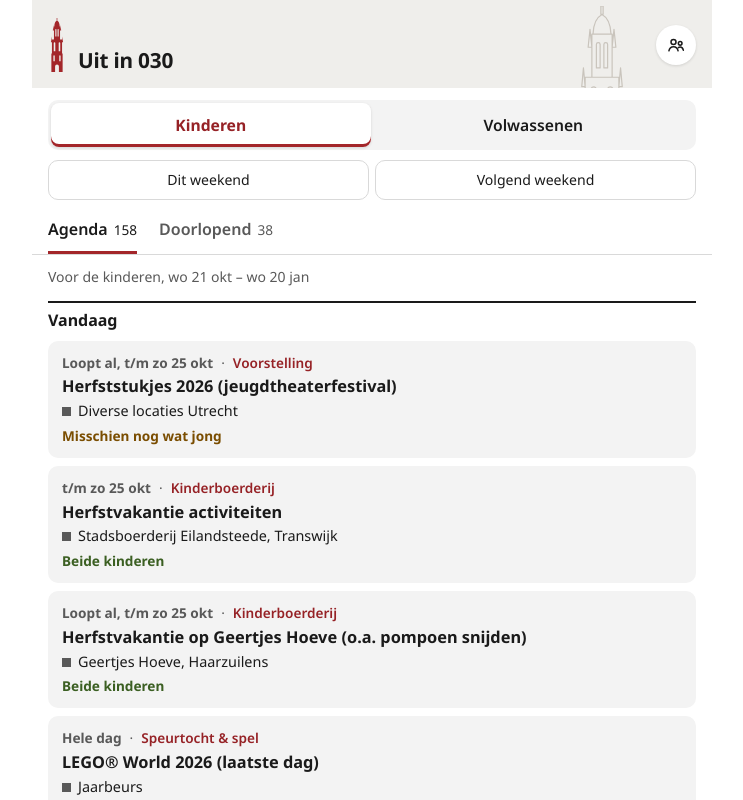
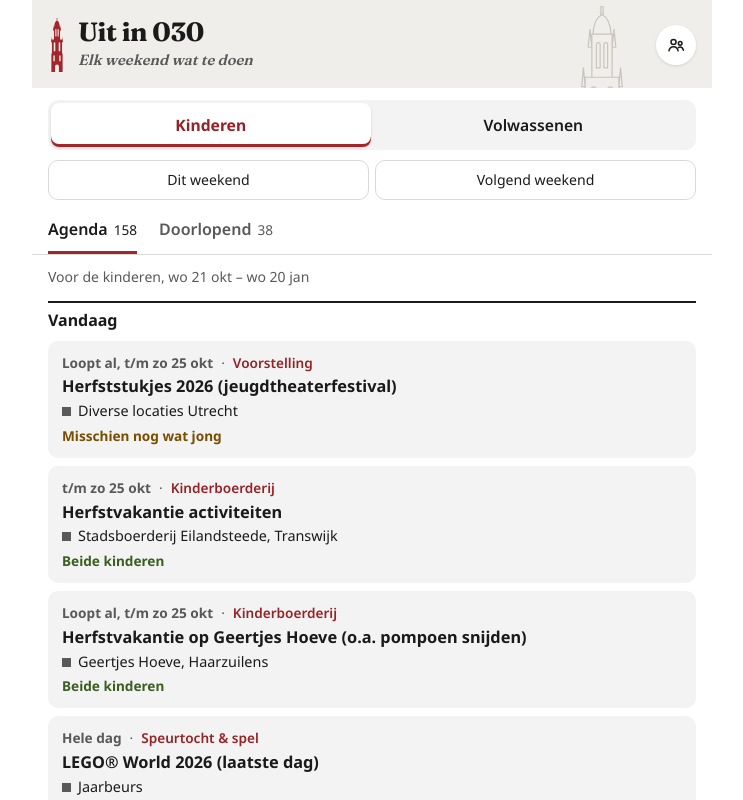
Before and after one commit to tomasr91/wattedoeninutrecht, a React (Vite) app: page / in a window 1280 px wide. Shown: the top 800 px of the page, without its empty margins (268-1011 px from the left). Built offline with nearby package versions, Linux system fonts and the light colour scheme.

Commit message:
Banner: titel in Fraunces en ondertitel 'Elk weekend wat te doen'
Co-Authored-By: Claude Opus 5.5 <noreply@anthropic.com>
Claude-Session: https://claude.ai/code/session_017ztSDsxaBpC9ShY7qpLFy6

```diff
--- a/index.html
+++ b/index.html
@@ -16,7 +16,7 @@
     <link rel="preconnect" href="https://fonts.gstatic.com" crossorigin />
     <link
       rel="stylesheet"
-      href="https://fonts.googleapis.com/css2?family=Noto+Sans:wght@400;600;700&display=swap"
+      href="https://fonts.googleapis.com/css2?family=Fraunces:opsz,wght@9..144,600;9..144,700&family=Noto+Sans:wght@400;600;700&display=swap"
     />
   </head>
   <body>
--- a/scripts/build-artifact.mjs
+++ b/scripts/build-artifact.mjs
@@ -18,7 +18,7 @@ const html = `<title>Uit in 030</title>
 <meta name="description" content="Persoonlijke gezinsagenda voor Leidsche Rijn, Utrecht en omgeving.">
 <link rel="preconnect" href="https://fonts.googleapis.com">
 <link rel="preconnect" href="https://fonts.gstatic.com" crossorigin>
-<link rel="stylesheet" href="https://fonts.googleapis.com/css2?family=Noto+Sans:wght@400;600;700&display=swap">
+<link rel="stylesheet" href="https://fonts.googleapis.com/css2?family=Fraunces:opsz,wght@9..144,600;9..144,700&family=Noto+Sans:wght@400;600;700&display=swap">
 <style>${css}</style>
 <div id="root"></div>
 <script type="application/json" id="ufa-dataset">${data}</script>
--- a/src/app/App.tsx
+++ b/src/app/App.tsx
@@ -133,6 +133,7 @@ export function App() {
             <DomTower height={54} />
             <div>
               <h1>Uit in 030</h1>
+              <p className="brand-sub">Elk weekend wat te doen</p>
             </div>
           </div>
           <button className="icon-btn on-brand" onClick={() => setSettingsOpen(true)} aria-label="Gezin en bronnen">
--- a/src/app/styles.css
+++ b/src/app/styles.css
@@ -192,14 +192,19 @@ h3 {
   display: block;
 }
 .brand h1 {
+  font-family: 'Fraunces', Georgia, 'Times New Roman', serif;
+  font-optical-sizing: auto;
   font-weight: 700;
-  font-size: 1.3rem;
-  line-height: 1.1;
-  letter-spacing: -0.01em;
+  font-size: 1.65rem;
+  line-height: 1;
+  letter-spacing: -0.015em;
 }
 .brand-sub {
-  margin: 3px 0 1px;
-  font-size: 0.85rem;
+  margin: 4px 0 1px;
+  font-family: 'Fraunces', Georgia, serif;
+  font-style: italic;
+  font-weight: 600;
+  font-size: 0.92rem;
   color: var(--muted);
 }
 .icon-btn.on-brand {
```
